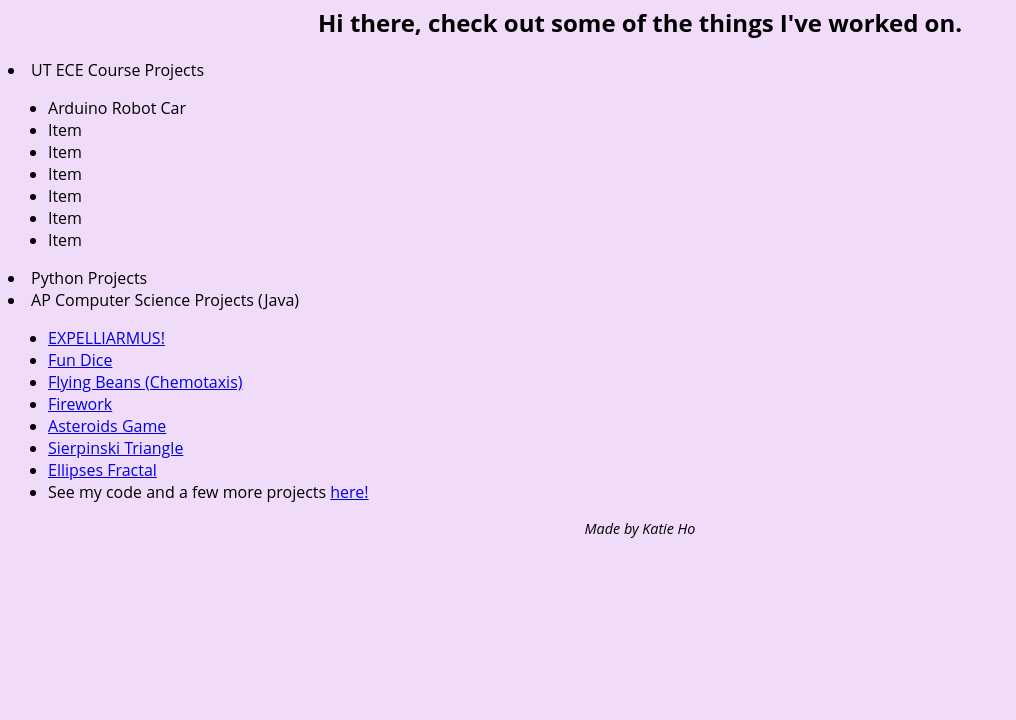
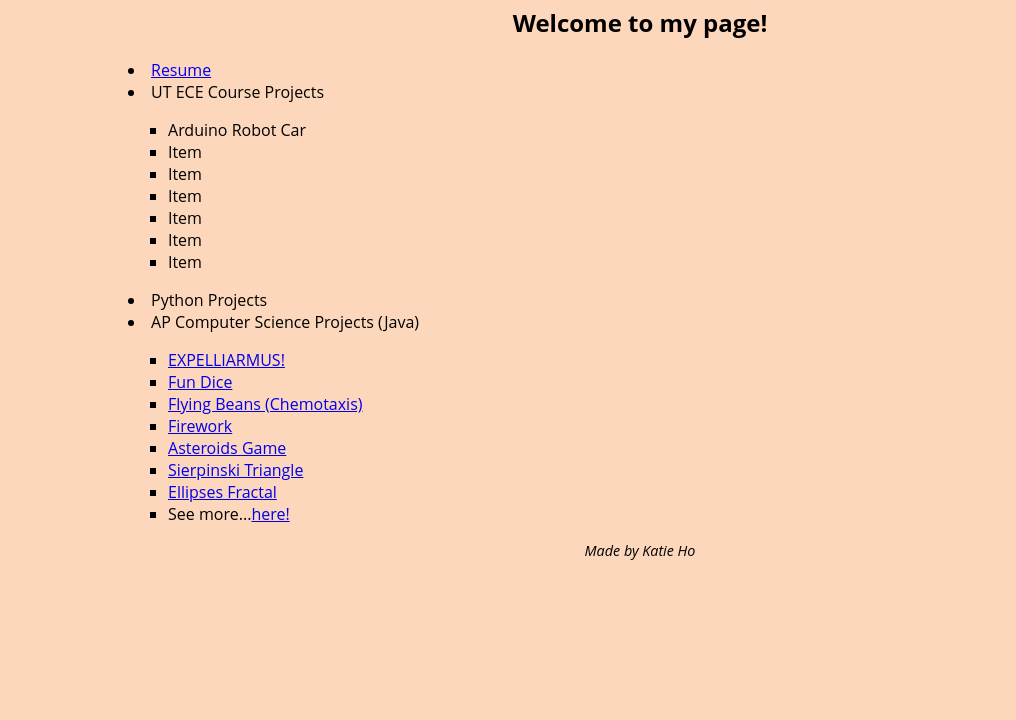
Before and after one commit to Katiesam/Katiesam.github.io, a plain HTML site: page index.html in a window 1280 px wide. Shown: the part 80-800 px from the top of the page, without its empty margins (0-1016 px from the left). Drawn offline with Linux system fonts and the light colour scheme; a script that the page names is missing.

Commit message:
Add resume link

```diff
--- a/index.html
+++ b/index.html
@@ -10,10 +10,11 @@
 			<h1>Katherine Ho</h1>
 		</header>
 			<section id="content">
-				<h2>Hi there, check out some of the things I've worked on.</h2>
-
+				<h2>Welcome to my page!</h2>
+				<li><a href="Katherine_Ho_Resume.pdf">Resume</a>
+				</li>
 				<li>UT ECE Course Projects
-					<ul>
+					<ul type="square">
 						<li>Arduino Robot Car</li>
 						<li>Item</li>
 						<li>Item</li>
@@ -25,7 +26,7 @@
 				</li>
 				<li>Python Projects</li>
 				<li>AP Computer Science Projects (Java)
-					<ul>
+					<ul type="square">
 						<li><a href="https://katiesam.github.io/Lightning/" target="_blank">EXPELLIARMUS!</a></li>
 						<li><a href="https://katiesam.github.io/Dice/" target="_blank">Fun Dice</a></li>
 						<li><a href="https://katiesam.github.io/Chemotaxis/" target="_blank">Flying Beans (Chemotaxis)</a></li>
@@ -33,7 +34,7 @@
 						<li><a href="https://katiesam.github.io/AsteroidsGame/" target="_blank">Asteroids Game</a></li>
 						<li><a href="https://katiesam.github.io/SierpinskiTriangle/" target="_blank">Sierpinski Triangle</a></li>
 						<li><a href="https://katiesam.github.io/OriginalFractal/" target="_blank">Ellipses Fractal</a></li>
-						<li>See my code and a few more projects <a href="https://github.com/Katiesam" target="_blank">here!</a></li>
+						<li>See more...<a href="https://github.com/Katiesam" target="_blank">here!</a></li>
 					</ul>
 				</li>
 
--- a/styles.css
+++ b/styles.css
@@ -1,9 +1,10 @@
 
 body {
-    background-color: rgb(240, 220, 248);
+    background-color: rgb(252, 215, 187);
     color: rgb(0,0,0);
     font-family: "Open Sans", cursive;
     text-align: center;
+    margin: 20px 10% 0 10%;
 }
 
 #content {
```
